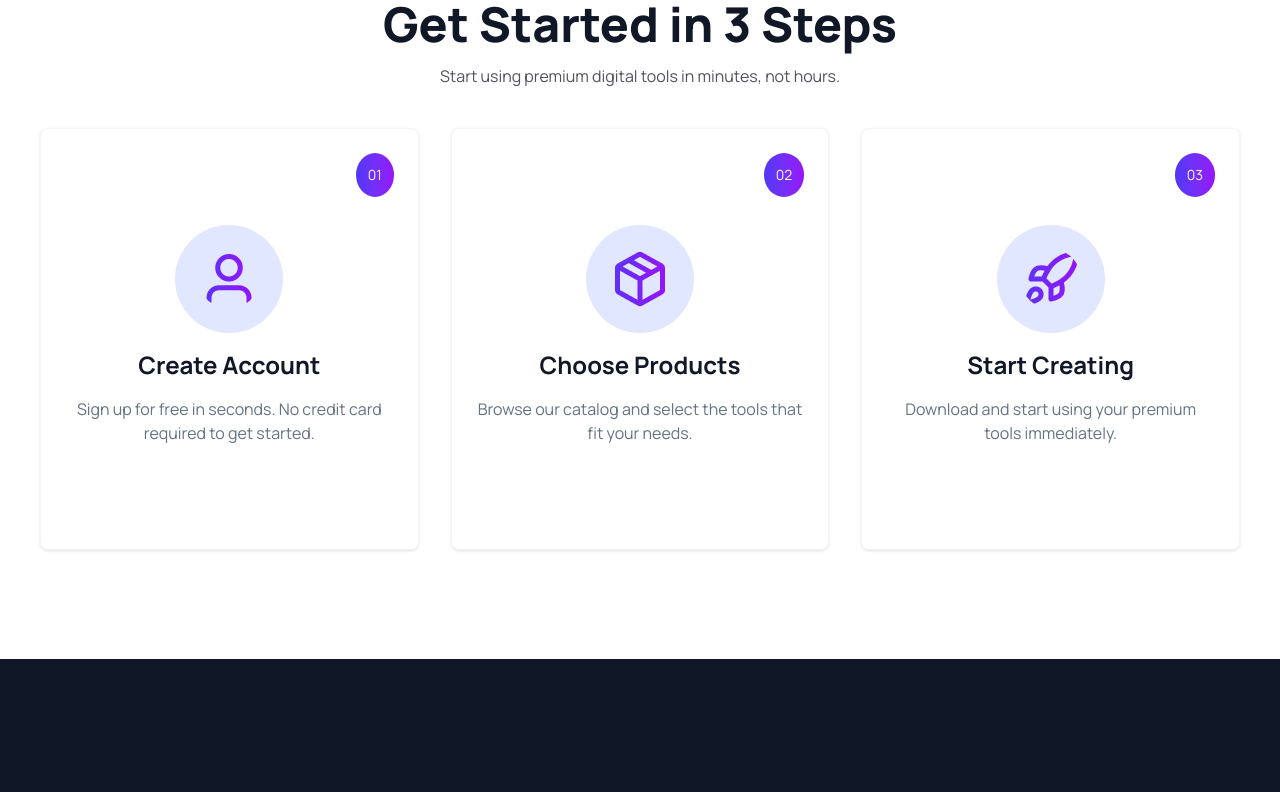
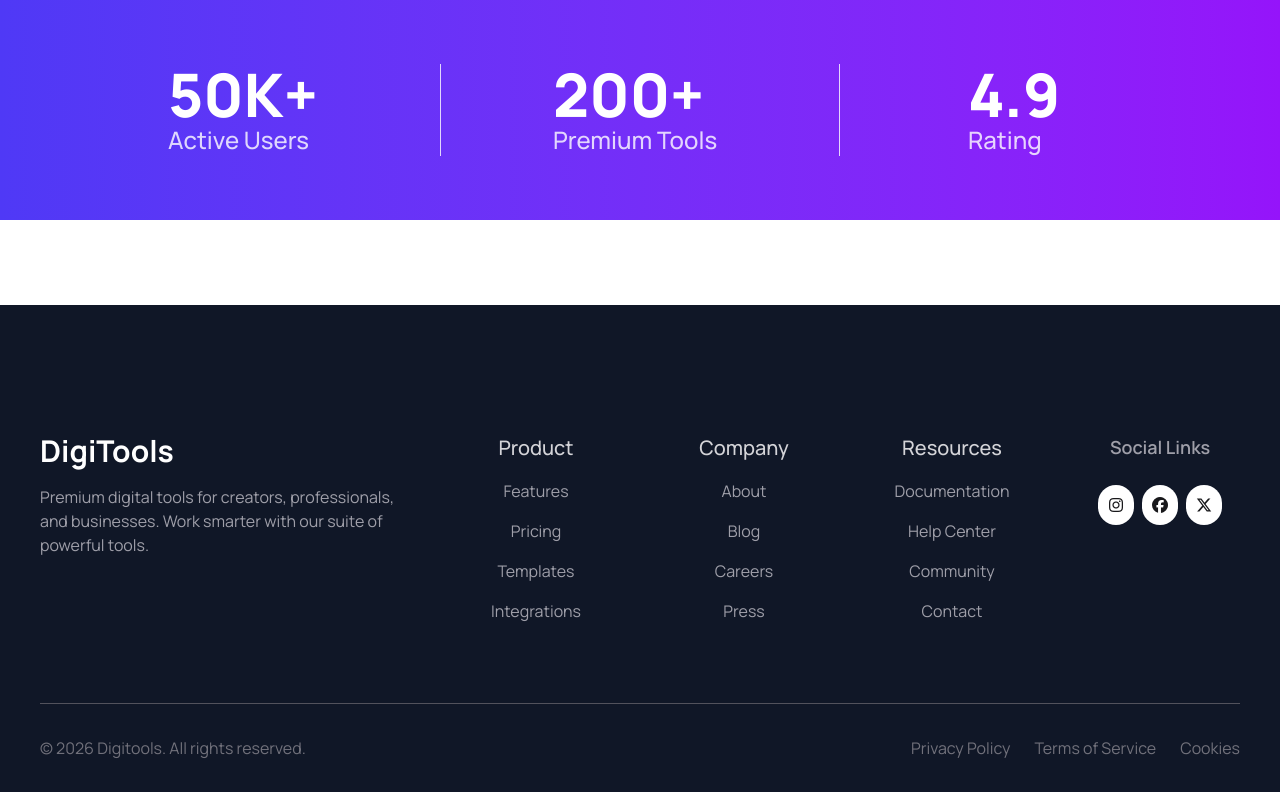
Before and after one commit to TasnimaTabassumTima/digitools-platform, a React (Vite) app: page / in a window 1280 px wide. Shown: the top 792 px of the page. Built offline with nearby package versions, Linux system fonts and the light colour scheme.

Commit message:
stats section done

```diff
--- a/src/App.jsx
+++ b/src/App.jsx
@@ -2,7 +2,8 @@ import './App.css'
 import Banner from './Components/Banner.jsx'
 import Footer from './Components/Footer.jsx'
 import Navbar from './Components/Navbar.jsx'
-import Start from './Components/Start.jsx'
+import Stats from './Components/Stats.jsx'
+import Step from './Components/Step.jsx'
 
 function App() {
 
@@ -15,10 +16,14 @@ function App() {
 
         <div className="max-w-[1200px] mx-auto">
           <Banner />
+        </div>
+
+        <div className="max-w-[1200px] mx-auto">
+          <Step/>
         </div> */}
 
-        <div className="max-w-[1200px] mx-auto">
-          <Start/>
+        <div className="bg-linear-to-r from-[#4F39F6] to-[#9514FA]">
+          <Stats/>
         </div>
 
 
--- /dev/null
+++ b/src/Components/Pricing.jsx
@@ -0,0 +1,11 @@
+import React from 'react';
+
+const Pricing = () => {
+    return (
+        <div>
+
+        </div>
+    );
+};
+
+export default Pricing;
--- /dev/null
+++ b/src/Components/Stats.jsx
@@ -0,0 +1,22 @@
+import React from 'react';
+
+const Stats = () => {
+    return (
+        <div className='max-w-[1200px] mx-auto grid grid-cols-2 md:grid-cols-3 py-16 gap-10 md:gap-0'>
+            <div className='px-10 md:px-10 lg:px-32'>
+                <h3 className='font-extrabold text-6xl text-white'>50K+</h3>
+                <p className='font-medium text-2xl text-white/80'>Active Users</p>
+            </div>
+            <div className='px-10 md:px-10 lg:px-28 md:border-l md:border-r md:border-[#FFFF]/80'>
+                <h3 className='font-extrabold text-6xl text-white'>200+</h3>
+                <p className='font-medium text-2xl text-white/80'>Premium Tools</p>
+            </div>
+            <div className='px-10 md:px-10 lg:px-32'>
+                <h3 className='font-extrabold text-6xl text-white'>4.9</h3>
+                <p className='font-medium text-2xl text-white/80'>Rating</p>
+            </div>
+        </div>
+    );
+};
+
+export default Stats;
--- a/src/Components/Start.jsx
+++ b/src/Components/Step.jsx
@@ -3,7 +3,7 @@ import Package from '../assets/package.png';
 import User from '../assets/user.png';
 import Rocket from '../assets/rocket.png';
 
-const Start = () => {
+const Step = () => {
     return (
         <div className='space-y-10'>
             <div className='text-center space-y-4'>
@@ -46,4 +46,4 @@ const Start = () => {
     );
 };
 
-export default Start;
+export default Step;
```
